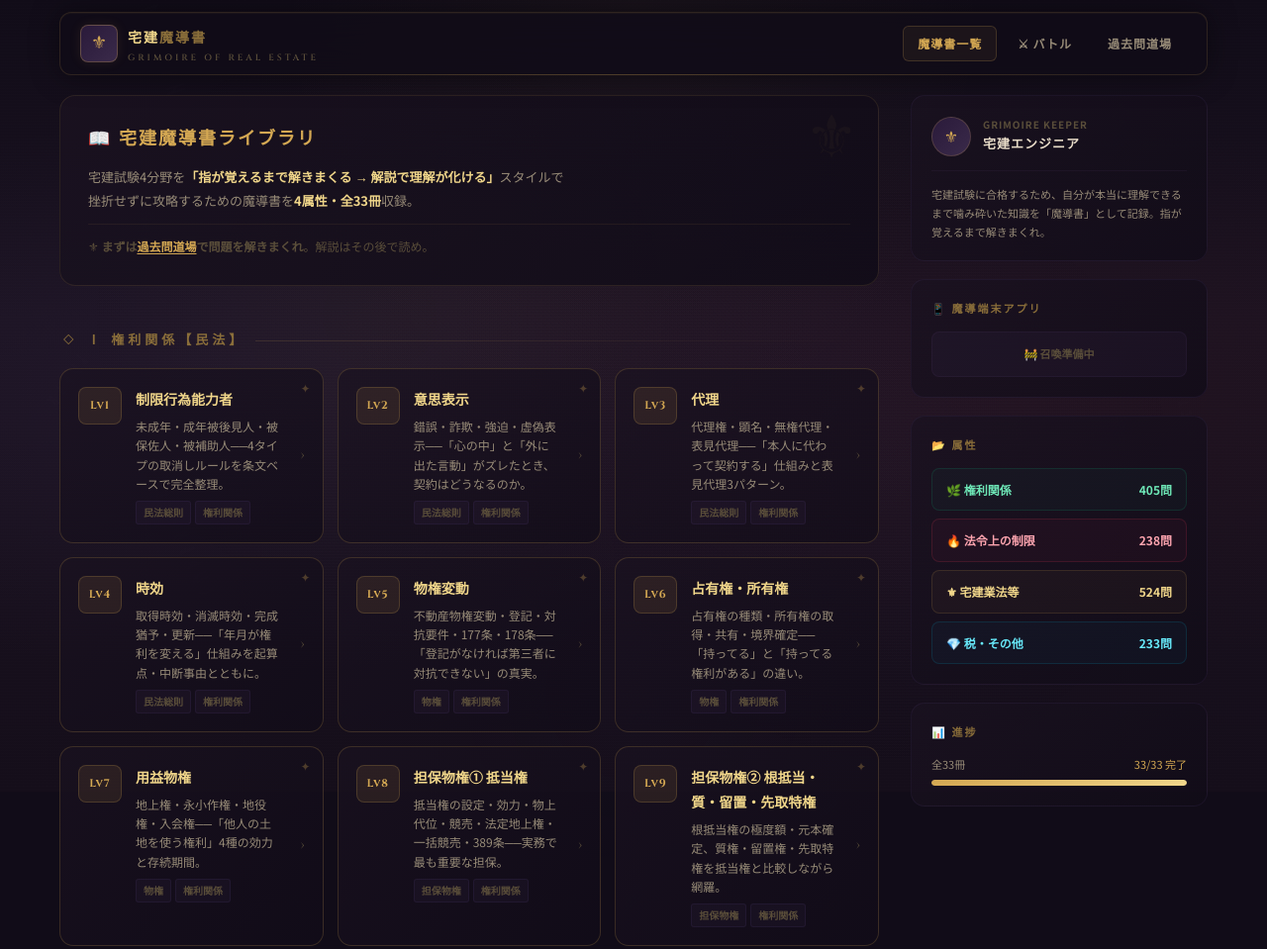
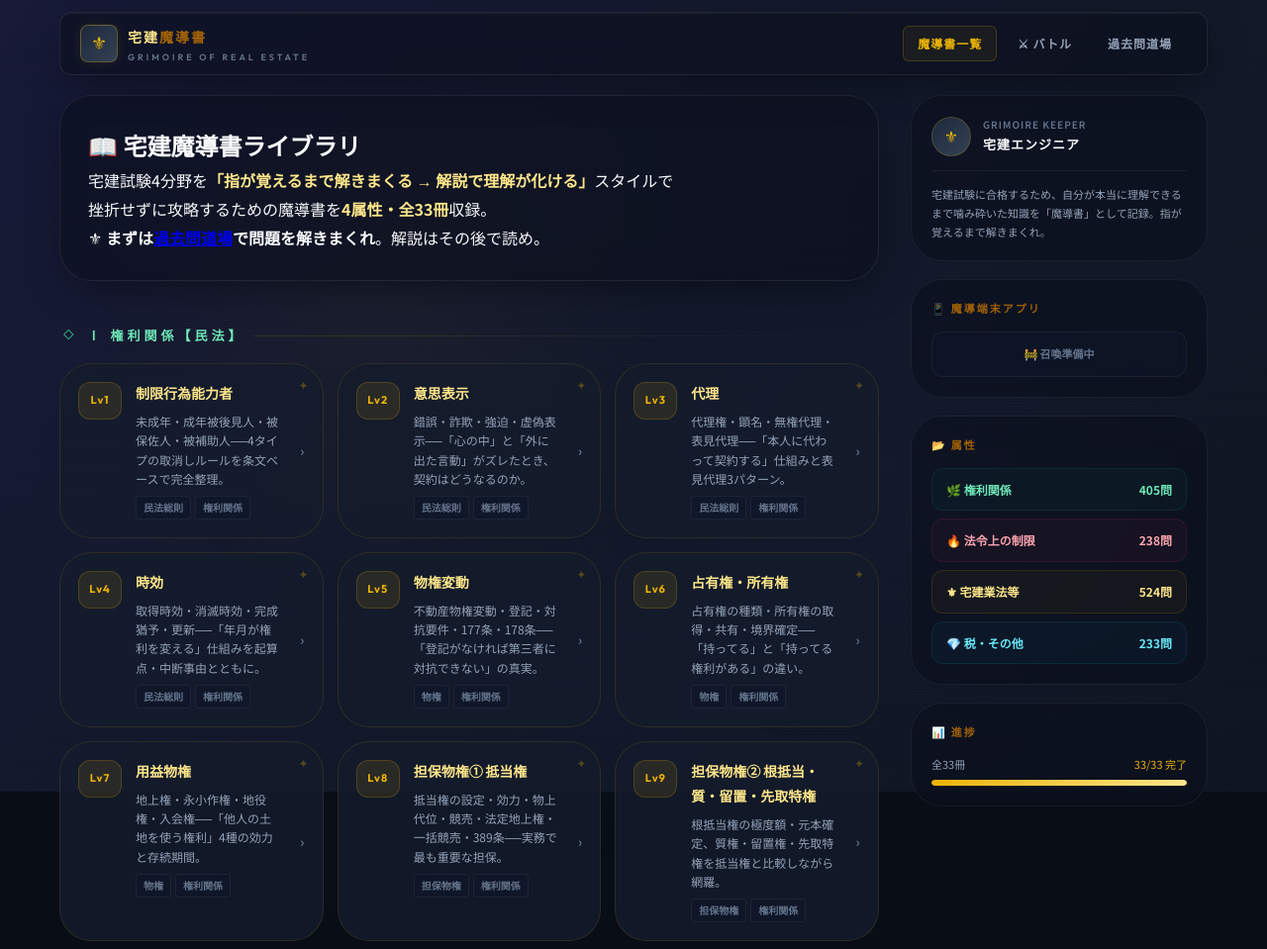
Before and after one commit to masayukiyamazaki0601/takken-siken-madousho, a website: page index.html in a window 1280 px wide. Shown: the top 959 px of the page at 99% size. Drawn offline with Linux system fonts and the light colour scheme.

Commit message:
design: トップページのデザインをboki-3と同じアニメーショングラデーション背景・glassmorphism・Outfitフォントに統一

```diff
--- a/index.html
+++ b/index.html
@@ -5,60 +5,71 @@
 <meta name="viewport" content="width=device-width, initial-scale=1.0">
 <title>宅建魔導書｜権利関係グリモア</title>
 <link rel="preconnect" href="https://fonts.googleapis.com">
-<link href="https://fonts.googleapis.com/css2?family=MedievalSharp&family=Cinzel:wght@400;600;700;800;900&family=Noto+Sans+JP:wght@300;400;500;700;900&display=swap" rel="stylesheet">
+<link href="https://fonts.googleapis.com/css2?family=Outfit:wght@400;600;700;800;900&family=Inter:wght@400;500;600;700;800;900&family=Noto+Sans+JP:wght@400;500;600;700;900&display=swap" rel="stylesheet">
 <style>
 *,*::before,*::after{box-sizing:border-box;margin:0;padding:0}
 :root{
-  --font-en:'Cinzel','MedievalSharp',serif;
+  --font-en:'Outfit','Inter',system-ui,sans-serif;
   --font-ja:'Noto Sans JP',sans-serif;
-  --parchment:#1a1220;
-  --parchment-dark:#110c18;
-  --gold:#d4a853;
-  --gold-light:#f0d68a;
-  --gold-dim:#8a6e3a;
-  --ink:#e8dcc8;
-  --ink-dim:#988c78;
-  --ink-pale:#5a4e3a;
-  --rune:#7b5ea7;
-  --rune-glow:rgba(123,94,167,.4);
-  --blood:#a83030;
+  --bg-dark:#090d16;
+  --bg-card:#151c2c;
+  --bg-card-hover:#1e293b;
+  --gold:#eab308;
+  --gold-light:#fde68a;
+  --gold-dim:#a16207;
+  --ink:#f8fafc;
+  --ink-dim:#94a3b8;
+  --ink-pale:#64748b;
+  --primary:#4f46e5;
+  --primary-hover:#6366f1;
+  --glass-bg:rgba(11,16,28,0.55);
+  --glass-border:rgba(255,255,255,0.08);
   --radius:12px;
-  --border-rune:1px solid rgba(123,94,167,.25);
+  --radius-xl:24px;
+  --radius-3xl:32px;
+  --color-emerald:#10b981;
+  --color-rose:#f43f5e;
+  --color-amber:#eab308;
+  --color-cyan:#06b6d4;
+  --color-orange:#f97316;
 }
 html{scroll-behavior:smooth}
-
-/* ===== Parchment Background ===== */
 body{
   font-family:var(--font-ja);
-  background:var(--parchment-dark);
+  background:var(--bg-dark);
   color:var(--ink);
   line-height:1.8;
   min-height:100vh;
   -webkit-font-smoothing:antialiased;
   overflow-x:hidden;
 }
+
+/* ===== Magic Animated Background ===== */
 .magic-bg{
   position:fixed;inset:0;z-index:-2;
-  background:
-    radial-gradient(ellipse at 20% 50%, rgba(123,94,167,.08) 0%, transparent 50%),
-    radial-gradient(ellipse at 80% 50%, rgba(168,48,48,.06) 0%, transparent 50%),
-    radial-gradient(ellipse at 50% 0%, rgba(212,168,83,.04) 0%, transparent 40%),
-    linear-gradient(180deg, #110c18 0%, #1a1220 40%, #150e1a 100%);
+  background:linear-gradient(-45deg, #090d16, #111827, #1e1b4b, #0f172a);
+  background-size:400% 400%;
+  animation:magic-bg 20s ease infinite;
+}
+@keyframes magic-bg{
+  0%{background-position:0% 50%}
+  50%{background-position:100% 50%}
+  100%{background-position:0% 50%}
 }
 .magic-overlay{
   position:fixed;inset:0;z-index:-1;
   background-image:
-    repeating-linear-gradient(0deg, transparent, transparent 2px, rgba(255,255,255,.008) 2px, rgba(255,255,255,.008) 3px),
-    radial-gradient(circle at 30% 40%, rgba(212,168,83,.03) 0%, transparent 30%),
-    radial-gradient(circle at 70% 60%, rgba(123,94,167,.03) 0%, transparent 30%);
+    repeating-linear-gradient(0deg,transparent,transparent 2px,rgba(255,255,255,.008) 2px,rgba(255,255,255,.008) 3px),
+    radial-gradient(circle at 30% 40%,rgba(234,179,8,.03) 0%,transparent 30%),
+    radial-gradient(circle at 70% 60%,rgba(79,70,229,.03) 0%,transparent 30%);
   pointer-events:none;
 }
 .wrap{max-width:1200px;margin:0 auto;padding:0 20px 80px;position:relative;z-index:1}
 
-/* ===== Floating Runes (CSS only) ===== */
+/* ===== Floating Runes ===== */
 .rune-decoration{position:fixed;inset:0;z-index:0;pointer-events:none;overflow:hidden}
 .rune-decoration span{
-  position:absolute;font-family:var(--font-en);font-size:14px;color:rgba(123,94,167,.06);
+  position:absolute;font-family:var(--font-en);font-size:14px;color:rgba(79,70,229,.06);
   animation:floatRune 20s infinite linear;
 }
 .rune-decoration span:nth-child(1){top:10%;left:5%;font-size:20px;animation-duration:25s}
@@ -72,36 +83,32 @@ body{
   100%{transform:translateY(0) rotate(360deg);opacity:.06}
 }
 
-/* ===== Header ===== */
+/* ===== Header (Glassmorphism) ===== */
 .header{
   position:sticky;top:12px;z-index:50;
   padding:0 20px;height:64px;
   display:flex;align-items:center;justify-content:space-between;
-  background:rgba(17,12,24,.85);
-  backdrop-filter:blur(20px);-webkit-backdrop-filter:blur(20px);
-  border:1px solid rgba(212,168,83,.15);
+  background:rgba(11,16,28,0.55);
+  backdrop-filter:blur(16px);-webkit-backdrop-filter:blur(16px);
+  border:1px solid rgba(255,255,255,0.08);
   border-radius:var(--radius);
-  box-shadow:0 0 30px rgba(0,0,0,.4),inset 0 1px 0 rgba(212,168,83,.05);
+  box-shadow:0 10px 40px -10px rgba(0,0,0,0.5),inset 0 1px 0 rgba(255,255,255,.05);
   margin-bottom:32px;
-}
-.header::after{
-  content:"";position:absolute;bottom:-1px;left:10%;right:10%;height:1px;
-  background:linear-gradient(90deg,transparent,rgba(212,168,83,.2),transparent);
 }
 .header-logo{display:flex;align-items:center;gap:10px;text-decoration:none}
 .header-logo-icon{
   width:38px;height:38px;border-radius:8px;
-  background:linear-gradient(135deg,#2a1a3a,#3a2a4a);
-  border:1px solid rgba(212,168,83,.3);
+  background:linear-gradient(135deg,#1e293b,#334155);
+  border:1px solid rgba(234,179,8,.3);
   display:flex;align-items:center;justify-content:center;
   font-family:var(--font-en);font-size:18px;color:var(--gold);
-  box-shadow:0 0 12px rgba(212,168,83,.1);
+  box-shadow:0 0 12px rgba(234,179,8,.1);
 }
 .header-logo-text{
   font-family:var(--font-en);font-size:14px;font-weight:700;
   letter-spacing:2px;color:var(--gold-light);
 }
-.header-logo-text span{color:#8a6e3a}
+.header-logo-text span{color:var(--gold-dim)}
 .header-logo-sub{
   font-size:9px;color:var(--ink-pale);letter-spacing:3px;
   font-weight:600;display:block;margin-top:-1px;
@@ -115,32 +122,37 @@ body{
   transition:200ms;letter-spacing:1px;
 }
 .header-nav a:hover,.header-nav a.active{
-  color:var(--gold);border-color:rgba(212,168,83,.2);
-  background:rgba(212,168,83,.06);
+  color:var(--gold);border-color:rgba(234,179,8,.2);
+  background:rgba(234,179,8,.06);
 }
 
-/* ===== Welcome Grimoire ===== */
+/* ===== Glass Panel ===== */
+.glass-panel{
+  background:rgba(11,16,28,0.55);
+  backdrop-filter:blur(16px);
+  -webkit-backdrop-filter:blur(16px);
+  border:1px solid rgba(255,255,255,0.08);
+  box-shadow:0 10px 40px -10px rgba(0,0,0,0.5);
+  border-radius:var(--radius-3xl);
+  padding:28px;
+  margin-bottom:44px;
+}
 .welcome{
-  background:linear-gradient(135deg,rgba(26,18,32,.9),rgba(17,12,24,.9));
-  border:1px solid rgba(212,168,83,.12);
-  border-radius:16px;padding:28px;margin-bottom:44px;
+  composes:glass-panel;
   position:relative;overflow:hidden;
-}
-.welcome::before{
-  content:"⚜";position:absolute;top:-10px;right:20px;
-  font-size:60px;color:rgba(212,168,83,.04);font-family:var(--font-en);
 }
 .welcome h2{
   font-family:var(--font-en);
-  font-size:18px;font-weight:700;color:var(--gold);
-  margin-bottom:10px;letter-spacing:2px;
+  font-size:18px;font-weight:800;color:var(--gold);
+  margin-bottom:10px;letter-spacing:1px;
 }
 .welcome p{font-size:13px;color:var(--ink-dim);line-height:1.8;margin-bottom:12px}
 .welcome .tip{
   font-size:12px;color:var(--ink-pale);line-height:1.7;
-  border-top:1px solid rgba(212,168,83,.08);padding-top:12px;
+  border-top:1px solid rgba(255,255,255,.06);padding-top:12px;
 }
 .welcome .tip a{color:var(--gold);text-decoration:underline;text-underline-offset:2px}
+.welcome .tip strong{color:var(--gold-light)}
 
 /* ===== Section Title ===== */
 .sec-title{
@@ -151,67 +163,64 @@ body{
   text-transform:uppercase;
 }
 .sec-title::before{content:"◇";font-size:10px;color:var(--gold-dim)}
-.sec-title::after{content:"";flex:1;height:1px;background:linear-gradient(90deg,rgba(212,168,83,.15),transparent)}
+.sec-title::after{content:"";flex:1;height:1px;background:linear-gradient(90deg,rgba(234,179,8,.15),transparent)}
 
-/* ===== Section Color Variants ===== */
+/* Section Color Variants */
 .sec-title.fire{color:#fca5a5}
 .sec-title.fire::before{content:"◇";color:#f87171;font-size:10px}
 .sec-title.gold{color:var(--gold-light)}
 .sec-title.gold::before{content:"◇";color:var(--gold);font-size:10px}
 .sec-title.ice{color:#67e8f9}
 .sec-title.ice::before{content:"◇";color:#67e8f9;font-size:10px}
+.sec-title.emerald{color:#6ee7b7}
+.sec-title.emerald::before{content:"◇";color:#34d399;font-size:10px}
 
-/* ===== Grimoire Grid ===== */
+/* ===== Card Grid ===== */
 .article-grid{display:grid;grid-template-columns:1fr;gap:14px;margin-bottom:48px}
 @media(min-width:640px){.article-grid{grid-template-columns:1fr 1fr}}
 @media(min-width:1024px){.article-grid{grid-template-columns:1fr 1fr 1fr}}
 
 .article-card{
   display:flex;align-items:flex-start;gap:14px;padding:18px;
-  background:linear-gradient(135deg,rgba(26,18,32,.7),rgba(17,12,24,.7));
-  border:1px solid rgba(123,94,167,.12);
-  border-radius:14px;text-decoration:none;color:inherit;
+  background:rgba(21,28,44,0.8);
+  border:1px solid rgba(255,255,255,0.04);
+  border-radius:var(--radius-3xl);
+  text-decoration:none;color:inherit;
   transition:300ms cubic-bezier(.4,0,.2,1);
   position:relative;overflow:hidden;
 }
-.article-card::before{
-  content:"";position:absolute;top:0;left:0;right:0;height:1px;
-  background:linear-gradient(90deg,transparent,rgba(212,168,83,.1),transparent);
-  opacity:0;transition:300ms;
+.article-card:hover{
+  border-color:rgba(234,179,8,.15);
+  transform:translateY(-2px);
+  box-shadow:0 8px 30px rgba(0,0,0,.3),0 0 20px rgba(79,70,229,.04);
 }
-.article-card:hover{
-  border-color:rgba(212,168,83,.2);
-  transform:translateY(-2px);
-  box-shadow:0 8px 30px rgba(0,0,0,.3),0 0 20px rgba(123,94,167,.05);
-}
-.article-card:hover::before{opacity:1}
 
-/* Level Badge (Rune-style) */
+/* Level Badge */
 .article-card .badge{
-  width:44px;height:38px;border-radius:8px;
+  width:44px;height:38px;border-radius:12px;
   display:flex;align-items:center;justify-content:center;flex-shrink:0;
   font-family:var(--font-en);font-size:11px;font-weight:700;letter-spacing:1px;
-  background:rgba(123,94,167,.1);border:1px solid rgba(123,94,167,.2);
-  color:var(--rune);transition:300ms;
+  background:rgba(79,70,229,.1);border:1px solid rgba(79,70,229,.2);
+  color:var(--primary);transition:300ms;
 }
 .article-card:hover .badge{
-  background:rgba(212,168,83,.1);border-color:rgba(212,168,83,.25);color:var(--gold);
+  background:rgba(234,179,8,.1);border-color:rgba(234,179,8,.25);color:var(--gold);
 }
 
-/* Completed card style */
-.article-card.completed{border-color:rgba(212,168,83,.2)}
-.article-card.completed .badge{background:rgba(212,168,83,.1);border-color:rgba(212,168,83,.2);color:var(--gold)}
+/* Completed card */
+.article-card.completed{border-color:rgba(234,179,8,.12)}
+.article-card.completed .badge{background:rgba(234,179,8,.1);border-color:rgba(234,179,8,.2);color:var(--gold)}
 .article-card.completed .body h3{color:var(--gold-light)}
 .article-card.completed::after{
-  content:"✦";position:absolute;top:8px;right:12px;
-  font-size:12px;color:rgba(212,168,83,.3);
+  content:"✦";position:absolute;top:10px;right:14px;
+  font-size:12px;color:rgba(234,179,8,.3);
 }
 
 .article-card .body{flex:1;min-width:0}
 .article-card .body h3{
   font-size:14px;font-weight:700;color:var(--ink);
   margin-bottom:5px;transition:300ms;
-  font-family:var(--font-ja);
+  font-family:var(--font-en);
 }
 .article-card:hover .body h3{color:var(--gold-light)}
 .article-card .body p{
@@ -220,9 +229,9 @@ body{
 .article-card .tags{display:flex;gap:4px;flex-wrap:wrap;margin-top:8px}
 .article-card .tags span{
   font-size:10px;font-weight:600;color:var(--ink-pale);
-  background:rgba(123,94,167,.06);
-  border:1px solid rgba(123,94,167,.1);
-  padding:2px 7px;border-radius:3px;
+  background:rgba(15,23,42,.8);
+  border:1px solid rgba(255,255,255,.06);
+  padding:2px 7px;border-radius:4px;
   font-family:var(--font-ja);
 }
 .article-card .arrow{
@@ -236,9 +245,12 @@ body{
 .sidebar{width:300px;flex-shrink:0;display:none}
 @media(min-width:768px){.sidebar{display:block}}
 .side-panel{
-  background:linear-gradient(135deg,rgba(26,18,32,.8),rgba(17,12,24,.8));
-  border:1px solid rgba(123,94,167,.1);
-  border-radius:14px;padding:20px;margin-bottom:18px;
+  background:rgba(11,16,28,0.55);
+  backdrop-filter:blur(16px);
+  -webkit-backdrop-filter:blur(16px);
+  border:1px solid rgba(255,255,255,0.06);
+  border-radius:var(--radius-3xl);
+  padding:20px;margin-bottom:18px;
 }
 .side-panel h4{
   font-family:var(--font-en);
@@ -246,11 +258,11 @@ body{
   margin-bottom:12px;letter-spacing:2px;
   text-transform:uppercase;
 }
-.profile{display:flex;align-items:center;gap:12px;border-bottom:1px solid rgba(123,94,167,.08);padding-bottom:14px;margin-bottom:14px}
+.profile{display:flex;align-items:center;gap:12px;border-bottom:1px solid rgba(255,255,255,.06);padding-bottom:14px;margin-bottom:14px}
 .profile-avatar{
   width:40px;height:40px;border-radius:50%;
-  background:linear-gradient(135deg,#2a1a3a,#3a2a4a);
-  border:1px solid rgba(212,168,83,.2);
+  background:linear-gradient(135deg,#1e293b,#334155);
+  border:1px solid rgba(234,179,8,.2);
   display:flex;align-items:center;justify-content:center;
   font-size:16px;color:var(--gold);
 }
@@ -258,35 +270,47 @@ body{
 .profile .name{font-size:13px;font-weight:700;color:var(--ink);font-family:var(--font-en);letter-spacing:1px}
 .profile-bio{font-size:11px;color:var(--ink-dim);line-height:1.7}
 
-/* Category Tags (Crystal style) */
+/* Category Tags */
 .category-list{display:flex;flex-direction:column;gap:8px}
 .category-item{
   font-size:12px;font-weight:700;padding:10px 14px;
-  border-radius:8px;display:flex;justify-content:space-between;align-items:center;
-  border:1px solid rgba(123,94,167,.1);
-  background:rgba(123,94,167,.04);
+  border-radius:12px;display:flex;justify-content:space-between;align-items:center;
+  border:1px solid rgba(255,255,255,.06);
+  background:rgba(15,23,42,.5);
   color:var(--ink-dim);
 }
-.category-item:nth-child(1){border-color:rgba(16,185,129,.15);color:#6ee7b7;background:rgba(16,185,129,.04)}
-.category-item:nth-child(2){border-color:rgba(244,63,94,.15);color:#fda4af;background:rgba(244,63,94,.04)}
-.category-item:nth-child(3){border-color:rgba(212,168,83,.15);color:var(--gold-light);background:rgba(212,168,83,.04)}
-.category-item:nth-child(4){border-color:rgba(6,182,212,.15);color:#67e8f9;background:rgba(6,182,212,.04)}
+.category-item:nth-child(1){border-color:rgba(16,185,129,.12);color:#6ee7b7;background:rgba(16,185,129,.04)}
+.category-item:nth-child(2){border-color:rgba(244,63,94,.12);color:#fda4af;background:rgba(244,63,94,.04)}
+.category-item:nth-child(3){border-color:rgba(234,179,8,.12);color:var(--gold-light);background:rgba(234,179,8,.04)}
+.category-item:nth-child(4){border-color:rgba(6,182,212,.12);color:#67e8f9;background:rgba(6,182,212,.04)}
+
+/* Progress Bar */
+.progress-bar{height:6px;background:rgba(15,23,42,.5);border-radius:3px;overflow:hidden}
+.progress-bar-fill{height:100%;background:linear-gradient(90deg,var(--gold),var(--gold-light));border-radius:3px;transition:width 0.5s ease}
 
 /* ===== Footer ===== */
-.footer{margin-top:48px;padding:24px 0;text-align:center;font-size:11px;color:var(--ink-pale);border-top:1px solid rgba(123,94,167,.08);letter-spacing:1px}
+.footer{margin-top:48px;padding:24px 0;text-align:center;font-size:11px;color:var(--ink-pale);border-top:1px solid rgba(255,255,255,.06);letter-spacing:1px}
 .footer span{color:var(--gold-dim)}
 
-/* ===== Magic Circle Decoration (bottom) ===== */
+/* ===== Magic Circle ===== */
 .magic-circle{
   position:fixed;bottom:-100px;left:50%;transform:translateX(-50%);
   width:400px;height:400px;z-index:-1;pointer-events:none;
-  background:radial-gradient(circle,rgba(123,94,167,.04) 0%,transparent 70%);
+  background:radial-gradient(circle,rgba(79,70,229,.04) 0%,transparent 70%);
   border-radius:50%;
   animation:pulseGlow 8s ease-in-out infinite;
 }
 @keyframes pulseGlow{
   0%,100%{opacity:.3}
   50%{opacity:.6}
+}
+
+/* Stats Badge inside card */
+.stat-badge{
+  display:inline-flex;align-items:center;gap:3px;
+  font-size:10px;font-weight:800;color:var(--ink-pale);
+  background:rgba(15,23,42,.6);border:1px solid rgba(255,255,255,.05);
+  padding:2px 8px;border-radius:4px;
 }
 </style>
 </head>
@@ -324,7 +348,7 @@ body{
     <div class="main" style="flex:1;min-width:0">
 
       <!-- Welcome -->
-      <div class="welcome">
+      <div class="glass-panel">
         <h2>📖 宅建魔導書ライブラリ</h2>
         <p>宅建試験4分野を<strong style="color:var(--gold-light)">「指が覚えるまで解きまくる → 解説で理解が化ける」</strong>スタイルで<br>
         挫折せずに攻略するための魔導書を<strong style="color:var(--gold-light)">4属性・全33冊</strong>収録。</p>
@@ -332,7 +356,7 @@ body{
       </div>
 
       <!-- Section 1: 権利関係・民法 -->
-      <div class="sec-title">Ⅰ 権利関係【民法】</div>
+      <div class="sec-title emerald">Ⅰ 権利関係【民法】</div>
       <div class="article-grid">
         <a href="content/column-restricted-capacity.html" class="article-card completed">
           <div class="badge">Lv1</div>
@@ -664,7 +688,7 @@ body{
       </div>
       <div class="side-panel">
         <h4>📱 魔導端末アプリ</h4>
-        <div style="background:rgba(123,94,167,.06);border-radius:8px;padding:12px;text-align:center;font-size:11px;font-weight:600;color:var(--ink-pale);border:1px solid rgba(123,94,167,.08)">🚧 召喚準備中</div>
+        <div style="background:rgba(15,23,42,.5);border-radius:12px;padding:12px;text-align:center;font-size:11px;font-weight:600;color:var(--ink-pale);border:1px solid rgba(255,255,255,.06)">🚧 召喚準備中</div>
       </div>
       <div class="side-panel">
         <h4>📂 属性</h4>
@@ -679,8 +703,8 @@ body{
         <h4>📊 進捗</h4>
         <div style="font-size:11px;color:var(--ink-dim);line-height:1.7">
           <div style="display:flex;justify-content:space-between;margin-bottom:6px"><span>全33冊</span><span style="color:var(--gold)">33/33 完了</span></div>
-          <div style="height:6px;background:rgba(123,94,167,.1);border-radius:3px;overflow:hidden">
-            <div style="width:100%;height:100%;background:linear-gradient(90deg,var(--gold),var(--gold-light));border-radius:3px"></div>
+          <div class="progress-bar">
+            <div class="progress-bar-fill" style="width:100%"></div>
           </div>
         </div>
       </div>
```
